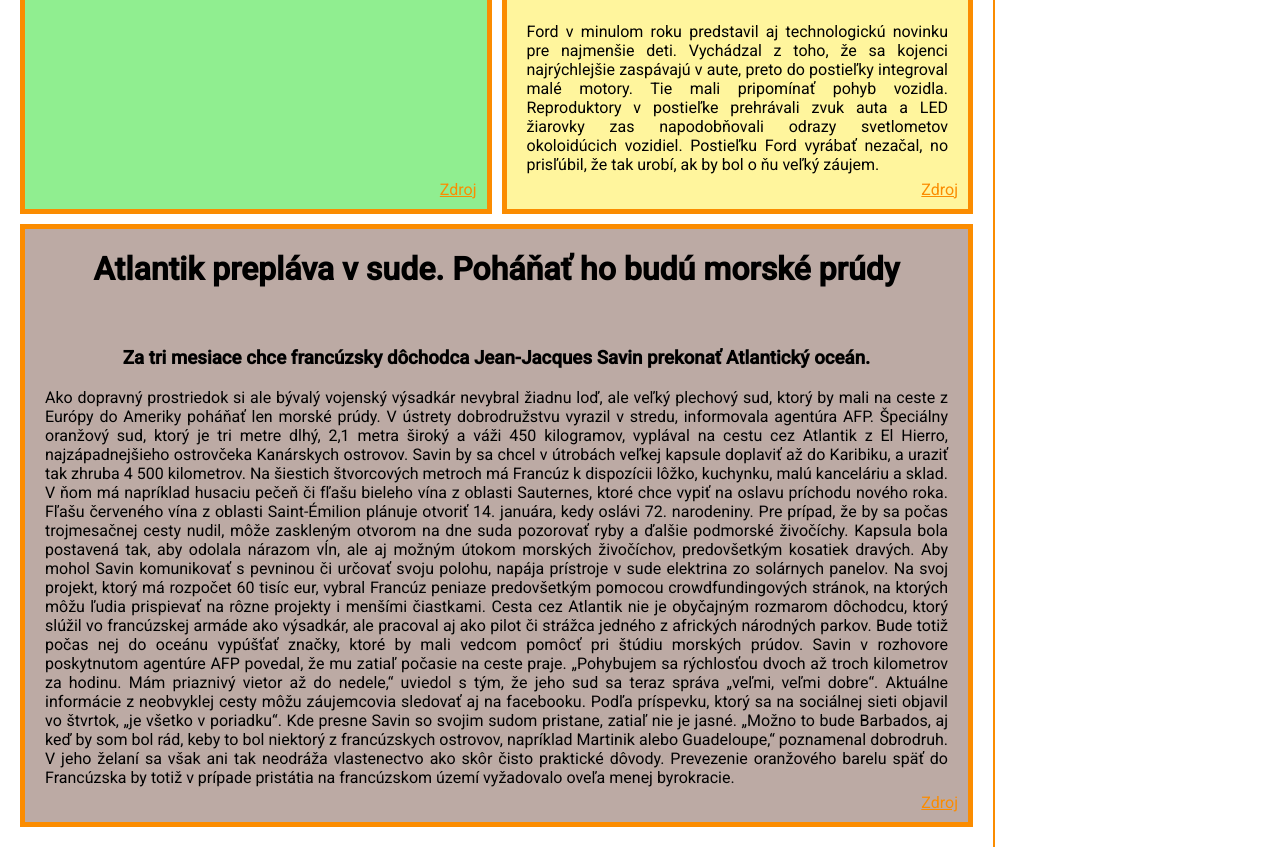
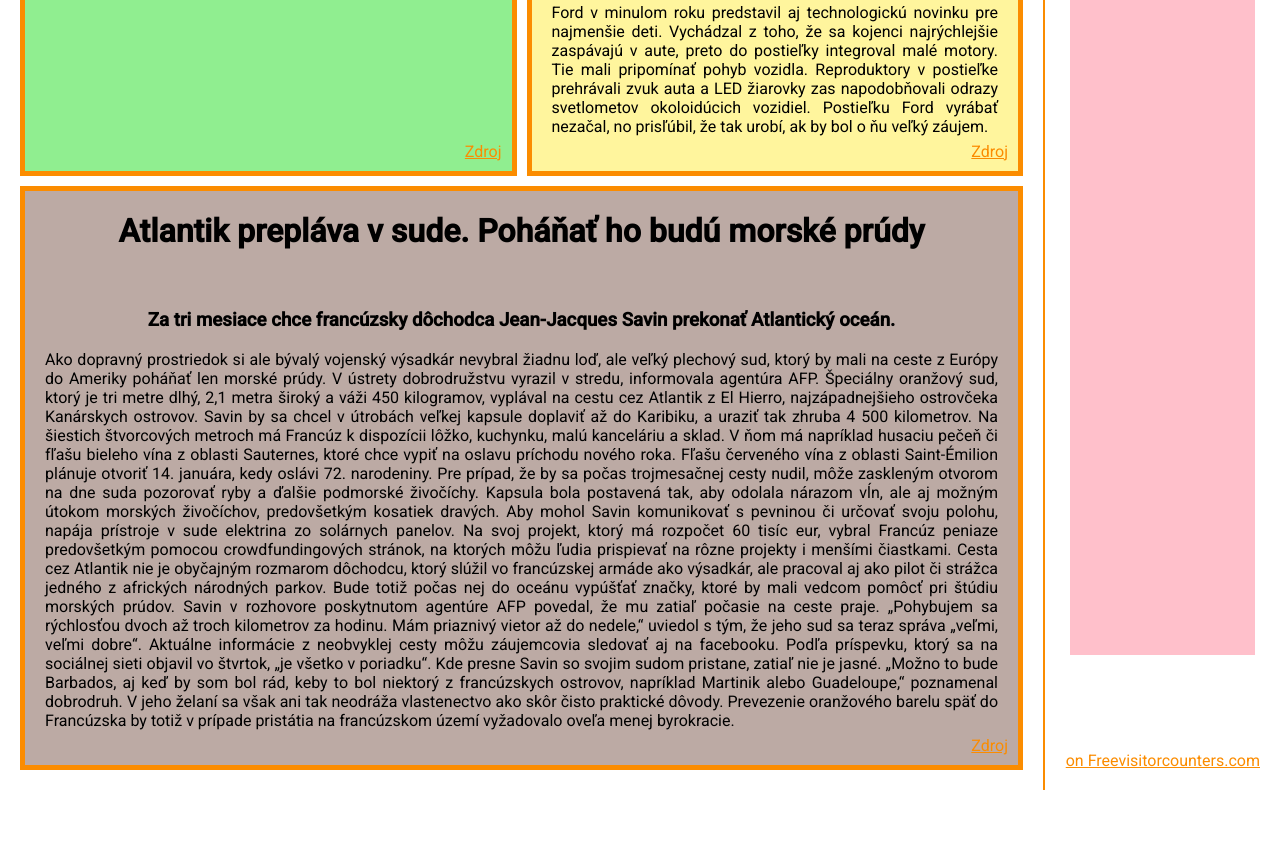
Before and after one commit to Chiff/webtech-2018, a website with bundled scripts: page index.html in a window 1280 px wide. Shown: the part 874-1721 px from the top of the page. After the commit the page ends 1664 px from the top, so only its background shows below. Built offline with nearby package versions, Linux system fonts and the light colour scheme.

Commit message:
visit counter

```diff
--- a/index.html
+++ b/index.html
@@ -25,7 +25,7 @@
 </div>
 
 <div class="content-holder">
-    <div class="pages">
+    <div class="pages no-history">
         <div id="page_main" class="single_page hidden">
             <div id="stlpce">
                 <div class="stlpce color-clanok1">
@@ -224,7 +224,13 @@
                 <button>Name</button>
             </label>
         </div>
+
+        <div class="visit-counter">
+            <a href='http://www.freevisitorcounters.com'>on Freevisitorcounters.com</a> <script type='text/javascript' src='https://www.freevisitorcounters.com/auth.php?id=6aa4d463f5eb5e4e699f59f6de7f991267227b22'></script>
+            <script type="text/javascript" src="https://www.freevisitorcounters.com/en/home/counter/464466/t/0"></script>
+        </div>
     </div>
 </div>
+
 </body>
 </html>
--- a/script.js
+++ b/script.js
@@ -43,6 +43,7 @@ const pages = {
 const editHistory = (lastNElements) => {
     const $nodeHistory = $('#history');
     $nodeHistory.removeClass('hidden');
+    $('.pages').removeClass('no-history');
     $nodeHistory.empty();
 
     for (let i = 0; i < lastNElements.length; i++) {
--- a/styles.css
+++ b/styles.css
@@ -51,9 +51,27 @@ nav a:hover {
     min-height: calc(100vh - 121px);
 }
 
+.content-holder .pages.no-history {
+    min-height: calc(100vh - 80px);
+}
+
 .side {
-    padding: 50px;
+    padding: 25px;
     border-left: 2px solid #fb8c00;
+    width: 300px;
+    position: relative;
+}
+
+.side .visit-counter {
+    position: absolute;
+    bottom: 0;
+    right: 0;
+    padding: 20px;
+}
+
+.side .container-calendar{
+    height: calc(100% - 110px);
+    background: pink;
 }
 
 #history {
```
